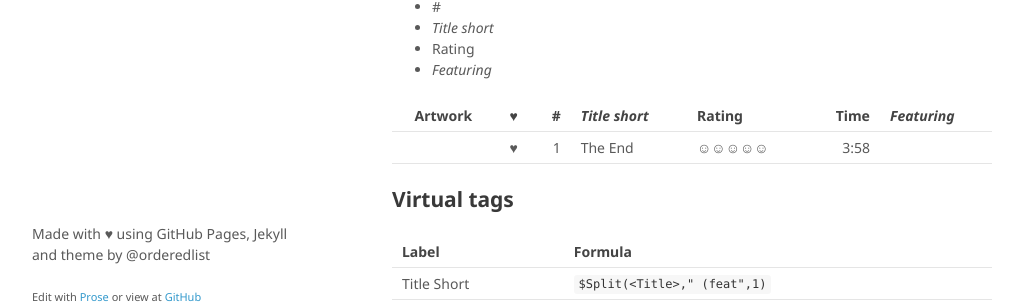
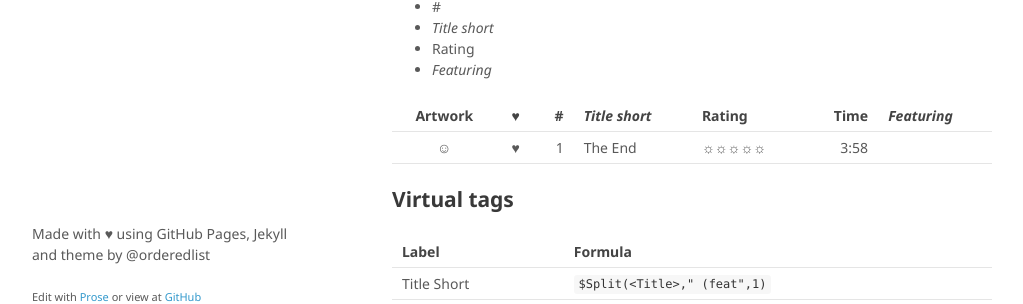
Before and after one commit to oscarb/pad, a Jekyll site: the page built from _docs/musicbee.md, in a window 1280 px wide. Shown: the part 524-828 px from the top of the page, without its empty margins (128-1151 px from the left). Built offline with Jekyll 4.4.1, drawn with Linux system fonts in a browser that asks for light colours.

```diff
--- a/_docs/musicbee.md
+++ b/_docs/musicbee.md
@@ -32,7 +32,7 @@ Track#         | ` # `            | Right
 
  Artwork | ♥ | # | _Title short_ | Rating | Time |  _Featuring_
 |:------:|:-:|--:|:--------------|:-------|-----:|:-----------|
-         | ♥ | 1 | The End       | ☺☺☺☺☺  | 3:58 |
+    ☺    | ♥ | 1 | The End       | ☼☼☼☼☼  | 3:58 |
 
 
 ## Virtual tags
```
